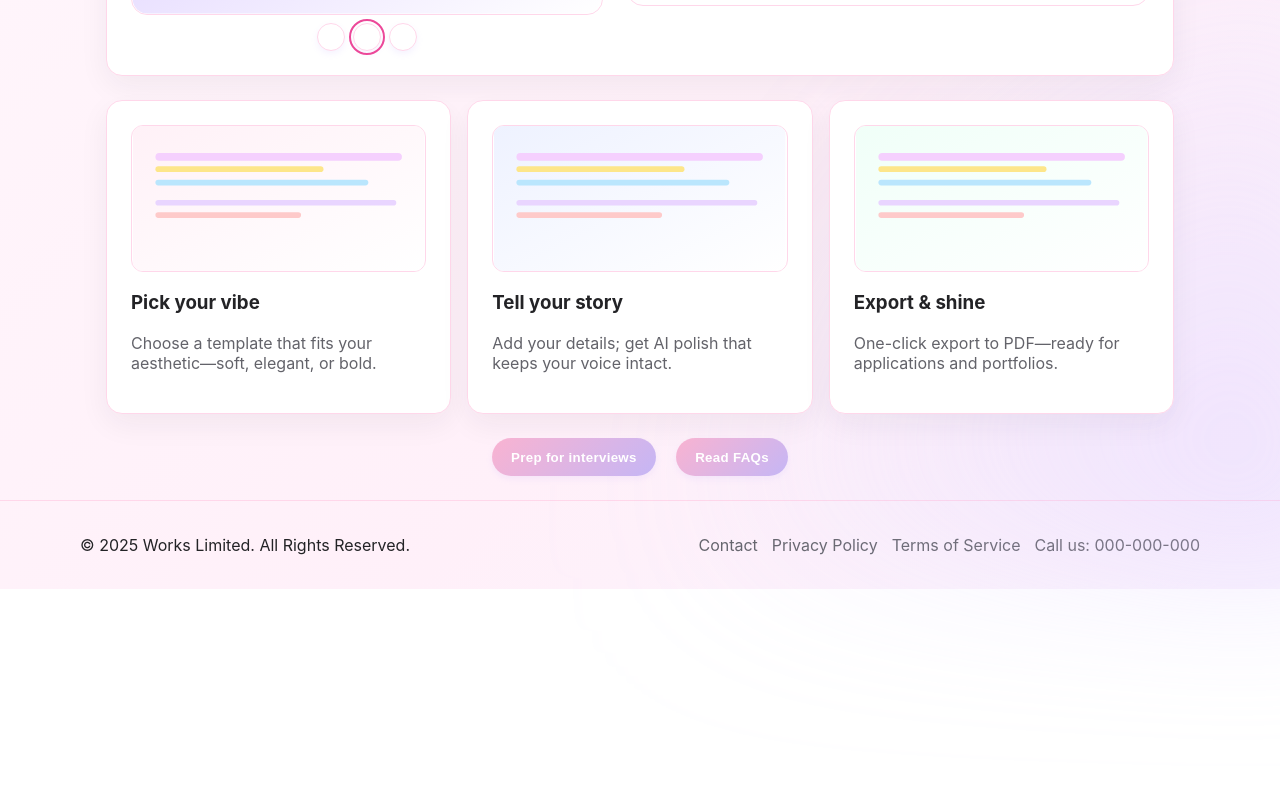
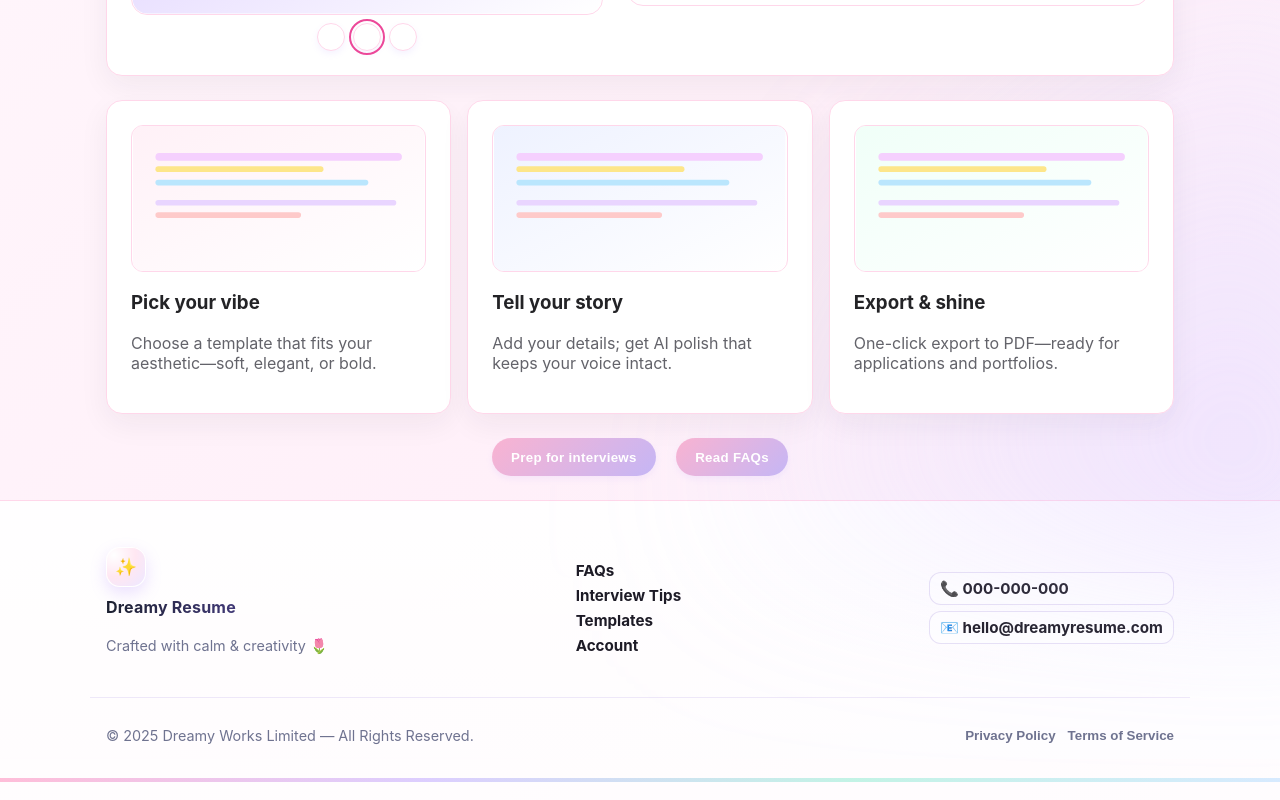
Before and after one commit to Annayingyang/dreamy-resume, a React (Create React App) app: page / in a window 1280 px wide. Shown: the part 841-1641 px from the top of the page. Before the commit the page ends 1430 px from the top, so only its background shows below. Built offline with nearby package versions, Linux system fonts and the light colour scheme.

Commit message:
footer polishing

```diff
--- a/src/components/Footer.jsx
+++ b/src/components/Footer.jsx
@@ -1,18 +1,126 @@
-import React from "react";
-import { Link } from "react-router-dom";
+import React, { useEffect, useRef, useState } from "react";
+import "../style/footer.css";
 
 export default function Footer() {
+  const year = new Date().getFullYear();
+
+  const [open, setOpen] = useState(null);
+
+  useEffect(() => {
+    const applyHash = () => {
+      const h = (window.location.hash || "").replace("#", "");
+      if (h === "privacy" || h === "terms") setOpen(h);
+    };
+    applyHash();
+    window.addEventListener("hashchange", applyHash);
+    return () => window.removeEventListener("hashchange", applyHash);
+  }, []);
+
+
+  useEffect(() => {
+    const onKey = (e) => (e.key === "Escape" ? setOpen(null) : null);
+    if (open) window.addEventListener("keydown", onKey);
+    return () => window.removeEventListener("keydown", onKey);
+  }, [open]);
+
+  const openModal = (which) => {
+    setOpen(which);
+
+    const url = new URL(window.location.href);
+    url.hash = which;
+    window.history.replaceState({}, "", url.toString());
+  };
+
+  const closeModal = () => {
+    setOpen(null);
+
+    const url = new URL(window.location.href);
+    url.hash = "";
+    window.history.replaceState({}, "", url.toString());
+  };
+
   return (
     <footer className="footer">
       <div className="footer-inner">
-        <p>© {new Date().getFullYear()} Works Limited. All Rights Reserved.</p>
-        <nav className="footer-nav">
-          <Link to="/faqs">Contact</Link>
-          <Link to="/faqs">Privacy Policy</Link>
-          <Link to="/faqs">Terms of Service</Link>
-          <a href="tel:+000000000">Call us: 000-000-000</a>
+        <div className="brand-col">
+          <div className="logo-mark" aria-hidden="true">✨</div>
+          <h3 className="brand-name">Dreamy Resume</h3>
+          <p className="tagline">Crafted with calm & creativity 🌷</p>
+        </div>
+
+        <nav className="footer-links">
+          <a href="/faqs">FAQs</a>
+          <a href="/interview">Interview Tips</a>
+          <a href="/templates">Templates</a>
+          <a href="/account">Account</a>
         </nav>
+
+        <div className="contact-col">
+          <a href="tel:+000000000" className="contact-item">📞 000-000-000</a>
+          <a href="mailto:hello@dreamyresume.com" className="contact-item">📧 hello@dreamyresume.com</a>
+        </div>
       </div>
+
+      <div className="footer-bar">
+        <p>© {year} Dreamy Works Limited — All Rights Reserved.</p>
+        <div className="policy-links">
+          <button type="button" className="policy-link" onClick={() => openModal("privacy")}>
+            Privacy Policy
+          </button>
+          <button type="button" className="policy-link" onClick={() => openModal("terms")}>
+            Terms of Service
+          </button>
+        </div>
+      </div>
+
+      <div className="footer-halo" aria-hidden="true" />
+
+      {/* Modal (single component swaps content) */}
+      {open && (
+        <div className="policy-overlay" onClick={closeModal} role="presentation">
+          <section
+            className="policy-modal"
+            role="dialog"
+            aria-modal="true"
+            aria-labelledby="policy-title"
+            onClick={(e) => e.stopPropagation()}
+            ref={dialogRef}
+          >
+            <header className="policy-head">
+              <h3 id="policy-title">
+                {open === "privacy" ? "Privacy Policy" : "Terms of Service"}
+              </h3>
+              <button className="policy-close" onClick={closeModal} aria-label="Close">✕</button>
+            </header>
+
+            <div className="policy-content">
+              {open === "privacy" ? (
+                <>
+                  <p><strong>What we store</strong>: your profile (name, email), template choices, and drafts in your browser’s localStorage — nothing is sent to a server.</p>
+                  <p><strong>Why</strong>: to remember your preferences, show recommendations, and restore your in-progress CV drafts.</p>
+                  <p><strong>Control</strong>: you can clear your account in Account → Log out, and remove drafts individually. You can also clear browser storage anytime.</p>
+                  <p><strong>Cookies</strong>: we don’t use tracking cookies. Local-only storage powers your experience.</p>
+                  <p><strong>Contact</strong>: hello@dreamyresume.com</p>
+                  <p className="tiny muted">Last updated: {year}-11-05</p>
+                </>
+              ) : (
+                <>
+                  <p><strong>Use of the tool</strong>: Dreamy Resume is provided “as-is” for personal CV creation. You own your content.</p>
+                  <p><strong>No warranties</strong>: we don’t guarantee job outcomes or uninterrupted access.</p>
+                  <p><strong>Local data</strong>: your data lives in your browser; clearing storage removes it.</p>
+                  <p><strong>Templates & assets</strong>: for personal use unless otherwise agreed in writing.</p>
+                  <p><strong>Changes</strong>: we may update these terms and will reflect the effective date below.</p>
+                  <p className="tiny muted">Effective date: {year}-10-08</p>
+                </>
+              )}
+            </div>
+
+            <footer className="policy-foot">
+              <button className="btn btn-primary" onClick={closeModal}>Okay</button>
+            </footer>
+          </section>
+        </div>
+      )}
     </footer>
   );
 }
--- /dev/null
+++ b/src/style/footer.css
@@ -0,0 +1,139 @@
+
+
+:root { --wrap: 1100px; }
+
+.footer {
+  --ink:#1d1b26;
+  --muted:#6f7390;
+  --rose:#ffb7d5;
+  --lav:#d9c9ff;
+  --mint:#bdf2e3;
+  --sky:#d3e8ff;
+  --stroke:rgba(187,169,230,.35);
+
+  width: 100%;
+  color: var(--ink);
+  background: linear-gradient(180deg, rgba(255,255,255,.95), rgba(255,255,255,.8));
+  border-top: 1px solid var(--stroke);
+  overflow: hidden;
+}
+
+.footer-inner {
+  width: 100%;
+  max-width: var(--wrap);
+  margin: 0 auto;
+  padding: 28px 16px;
+  display: grid;
+  grid-template-columns: 1.2fr 1fr 1fr;
+  gap: 20px;
+  box-sizing: border-box;
+}
+
+.brand-col { display:flex; flex-direction:column; gap:6px; }
+.logo-mark {
+  width: 40px; height: 40px; border-radius: 14px;
+  display: grid; place-items: center;
+  font-size: 1.1rem;
+  background: radial-gradient(120% 120% at 20% 20%, #fff, #ffe7f2 45%, #efe8ff 85%);
+  box-shadow: inset 0 0 0 1px #fff, 0 6px 16px rgba(163,118,255,.22);
+}
+.brand-name {
+  margin: 4px 0 0;
+  font-weight: 900; font-size: 1rem;
+  background: linear-gradient(90deg,#1c2030,#5b4aa8);
+  background-clip: text; -webkit-background-clip: text;
+  color: transparent;
+}
+.tagline { font-size: .9rem; color: var(--muted); }
+
+.footer-links { display: flex; flex-direction: column; gap: 6px; }
+.footer-links a { text-decoration: none; color: var(--ink); font-weight: 700; font-size: .95rem; }
+.footer-links a:hover { text-decoration: underline; }
+
+.contact-col { display: flex; flex-direction: column; gap: 6px; }
+.contact-item {
+  text-decoration: none; color: var(--ink); font-weight: 700; font-size: .95rem;
+  background: #fff; border: 1px solid var(--stroke); border-radius: 12px;
+  padding: 6px 10px; display: inline-flex; align-items: center;
+}
+
+.footer-bar {
+  width: 100%; max-width: var(--wrap);
+  margin: 0 auto; padding: 14px 16px 20px;
+  border-top: 1px solid rgba(187,169,230,.25);
+  display: flex; align-items: center; justify-content: space-between; gap: 10px;
+  box-sizing: border-box; color: var(--muted); font-size: .9rem;
+}
+
+/* policy links behave like text buttons */
+.policy-links { display: flex; gap: 12px; }
+.policy-link {
+  background: transparent; border: 0; padding: 0; cursor: pointer;
+  color: var(--muted); font-weight: 700;
+}
+.policy-link:hover { text-decoration: underline; }
+
+.footer-halo {
+  width: 100%; height: 4px; display: block;
+  background: linear-gradient(90deg, var(--rose), var(--lav), var(--mint), var(--sky));
+  opacity: .9;
+}
+
+.policy-overlay {
+  position: fixed; inset: 0; z-index: 60;
+  background: rgba(17, 14, 24, .35);
+  backdrop-filter: blur(4px);
+  display: grid; place-items: center;
+  padding: 16px;
+}
+.policy-modal {
+  width: min(720px, 100%);
+  background: linear-gradient(180deg, #fff, #faf6ff);
+  border: 1px solid var(--stroke);
+  border-radius: 16px;
+  box-shadow: 0 20px 50px rgba(28,32,48,.18);
+  display: grid; grid-template-rows: auto 1fr auto;
+  max-height: 80vh; overflow: hidden;
+}
+.policy-head {
+  display: flex; align-items: center; justify-content: space-between;
+  padding: 12px 14px; border-bottom: 1px solid rgba(187,169,230,.25);
+}
+.policy-head h3 { margin: 0; font-size: 1.05rem; font-weight: 900; }
+.policy-close {
+  border: 0; background: transparent; font-size: 1.2rem; cursor: pointer; line-height: 1;
+}
+
+.policy-content {
+  padding: 12px 14px; overflow: auto;
+  display: grid; gap: 10px; color: var(--ink);
+}
+.policy-content .tiny { font-size: .82rem; }
+.policy-content .muted { color: var(--muted); }
+
+.policy-foot {
+  padding: 10px 14px; border-top: 1px solid rgba(187,169,230,.25);
+  display: flex; justify-content: flex-end;
+}
+
+
+.policy-foot .btn {
+  height: 36px; padding: 0 14px; border-radius: 12px;
+  border: 1px solid var(--stroke); font-weight: 800;
+  background: linear-gradient(180deg,#fff 0%,#fff7fc 48%,#f0ebff 100%);
+  color: var(--ink);
+}
+.policy-foot .btn.btn-primary {
+  border-color: #f2c9e3;
+  background: linear-gradient(180deg,#ffeef6 0%,#ffe3f1 45%,#efe8ff 100%);
+}
+
+/* responsive */
+@media (max-width: 820px) {
+  .footer-inner { grid-template-columns: 1fr 1fr; }
+}
+@media (max-width: 560px) {
+  .footer-inner { grid-template-columns: 1fr; text-align: center; }
+  .footer-links, .contact-col { align-items: center; }
+  .footer-bar { flex-direction: column; text-align: center; }
+}
```
